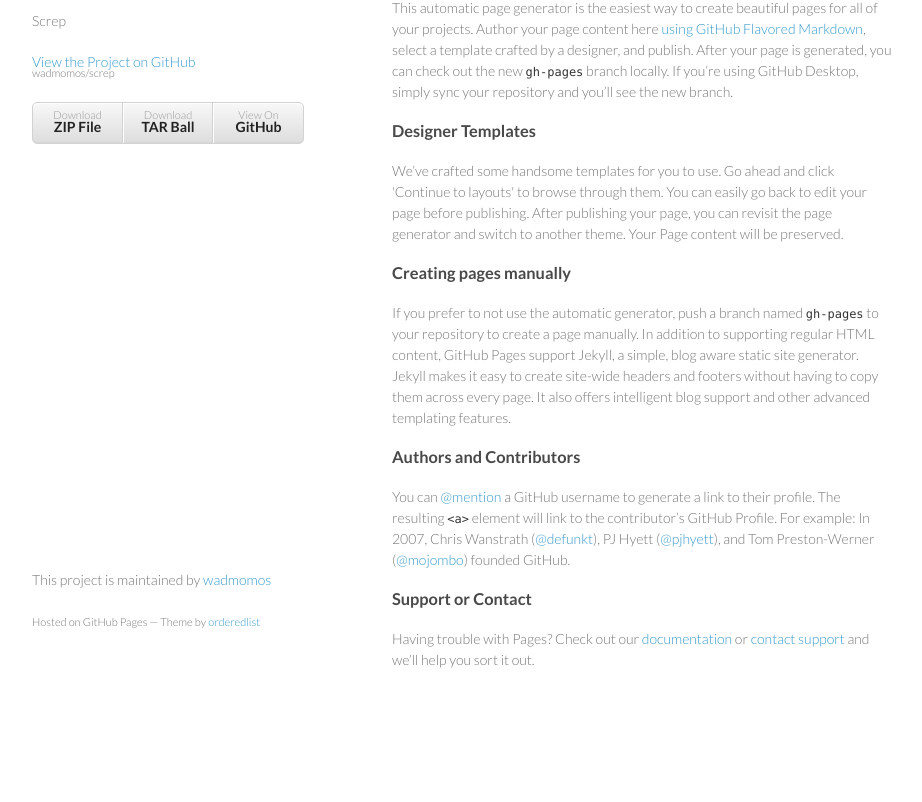
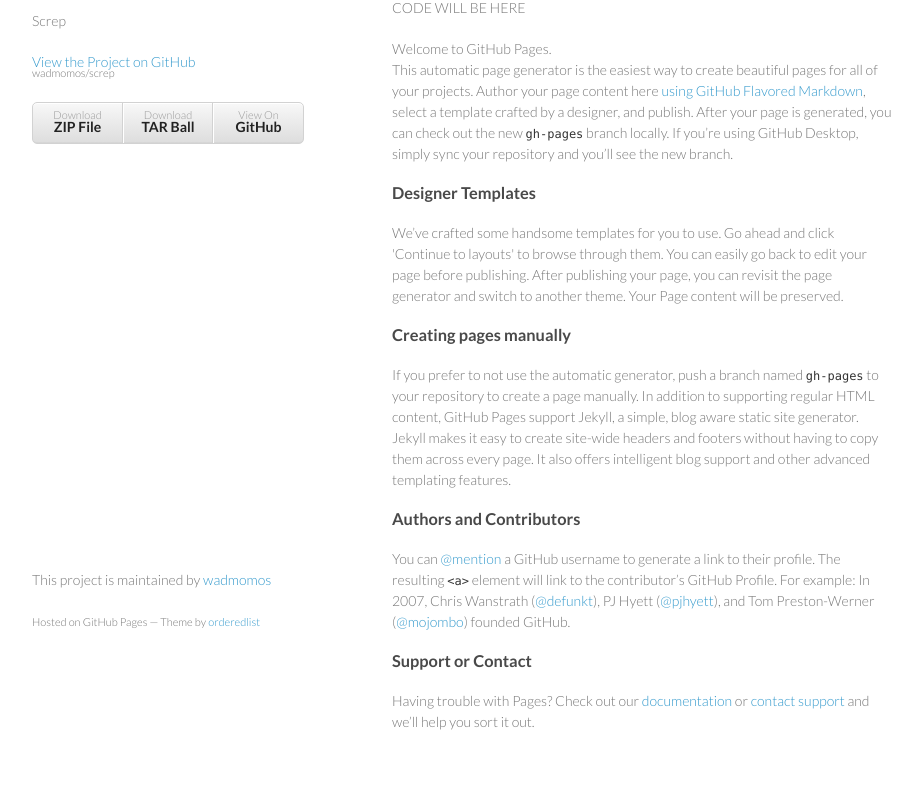
Before and after one commit to wadmomos/screp, a plain HTML site: page index.html in a window 1280 px wide. Shown: the part 99-901 px from the top of the page, without its empty margins (178-1100 px from the left). Before the commit the page ends 839 px from the top, so only its background shows below. Drawn offline with Linux system fonts and the light colour scheme.

Commit message:
Update index.html

```diff
--- a/index.html
+++ b/index.html
@@ -31,6 +31,10 @@
         <h3>
 <a id="welcome-to-github-pages" class="anchor" href="#welcome-to-github-pages" aria-hidden="true"><span class="octicon octicon-link"></span></a>Welcome to GitHub Pages.</h3>
 
+<p>CODE WILL BE HERE</p>
+
+<a id="welcome-to-github-pages" class="anchor" href="#welcome-to-github-pages" aria-hidden="true"><span class="octicon octicon-link"></span></a>Welcome to GitHub Pages.</h3>
+
 <p>This automatic page generator is the easiest way to create beautiful pages for all of your projects. Author your page content here <a href="https://guides.github.com/features/mastering-markdown/">using GitHub Flavored Markdown</a>, select a template crafted by a designer, and publish. After your page is generated, you can check out the new <code>gh-pages</code> branch locally. If you’re using GitHub Desktop, simply sync your repository and you’ll see the new branch.</p>
 
 <h3>
```
